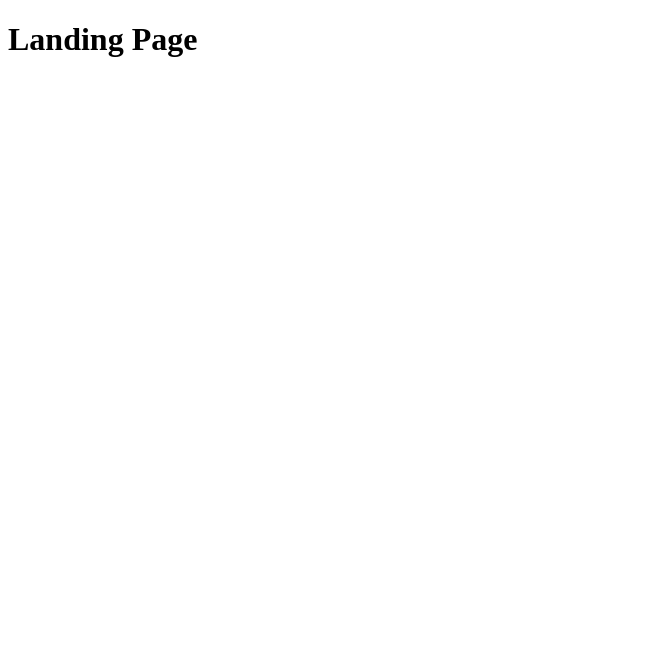
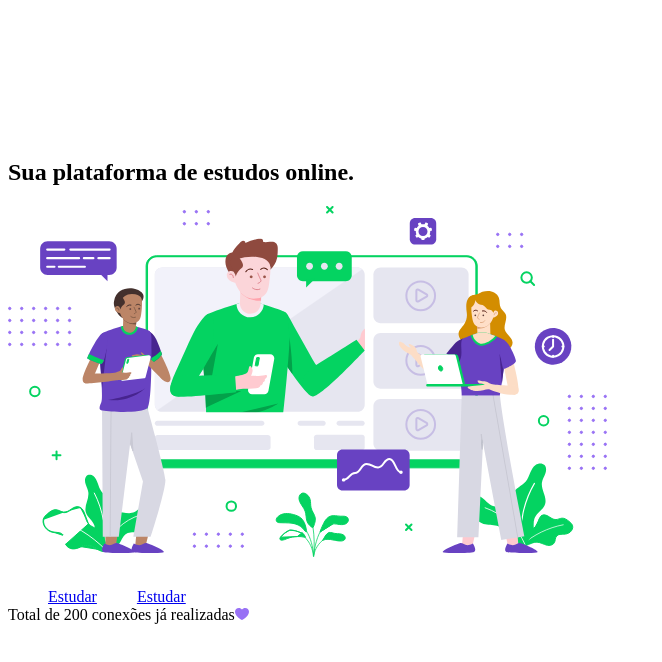
Before and after one commit to brunoafonsorr/Proffy, a Next.js app: page /Landing in a window 1280 px wide. Shown: the top 662 px of the page, without its empty margins (0-662 px from the left). Built offline with nearby package versions, Linux system fonts and the light colour scheme.

Commit message:
Starting (styles.scss)

```diff
--- a/src/pages/Landing/index.tsx
+++ b/src/pages/Landing/index.tsx
@@ -1,7 +1,56 @@
+import Image from 'next/image';
+import Link from 'next/link';
+
+import logoImg from '../../assets/images/logo.svg';
+import landingPage from '../../assets/images/landing.svg';
+
+import studyIcon from '../../assets/images/icons/study.svg';
+import giveClassesIcon from '../../assets/images/icons/give-classes.svg';
+import purpleHeartIcon from '../../assets/images/icons/purple-heart.svg';
+
 export default function Landing() {
   return (
-    <div className="container">
-      <h1>Landing Page</h1>
+    <div id="page-landing">
+      <div id="page-landing-content" className="container">
+        <div id="logo-container">
+          <Image priority
+            src={logoImg}
+            alt='Proffy'
+          />
+          <h2>Sua plataforma de estudos online.</h2>
+        </div>
+
+        <Image className="hero-image" priority
+          src={landingPage}
+          alt='Plataforma de estudos'
+        />
+
+        <div className="buttons-container">
+          <Link href="/study" className='study'>
+            <Image priority
+              src={studyIcon}
+              alt='Estudar'
+            />
+            Estudar
+          </Link>
+
+          <Link href="/study" className='give-classes'>
+            <Image priority
+              src={giveClassesIcon}
+              alt='Estudar'
+            />
+            Estudar
+          </Link>
+        </div>
+
+        <span className="total-connections">
+          Total de 200 conexões já realizadas
+          <Image priority
+            src={purpleHeartIcon}
+            alt='Coração roxo'
+          />
+        </span>
+      </div>
     </div>
   )
 }
```
Also changed, not shown: src/pages/Landing/styles.scss (added).
